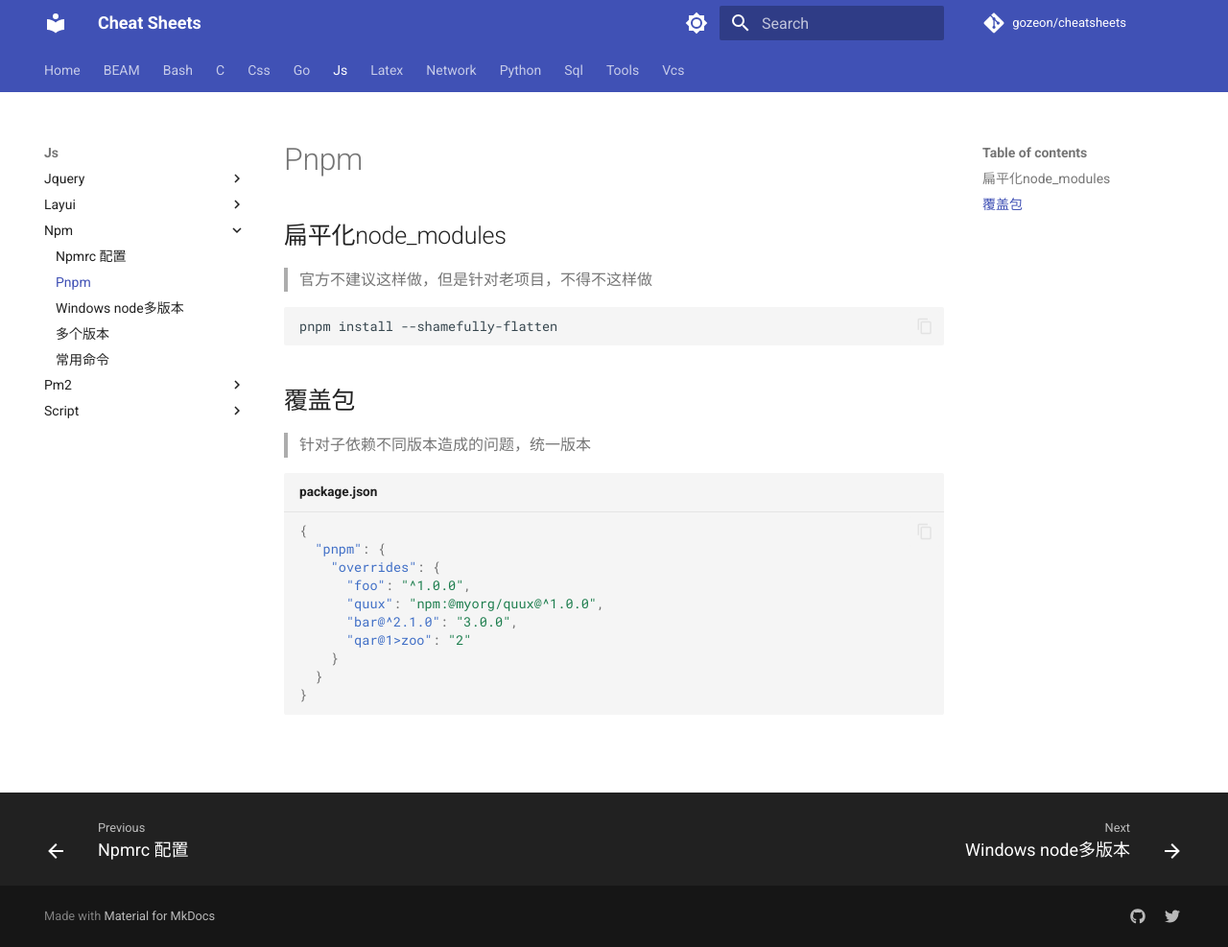
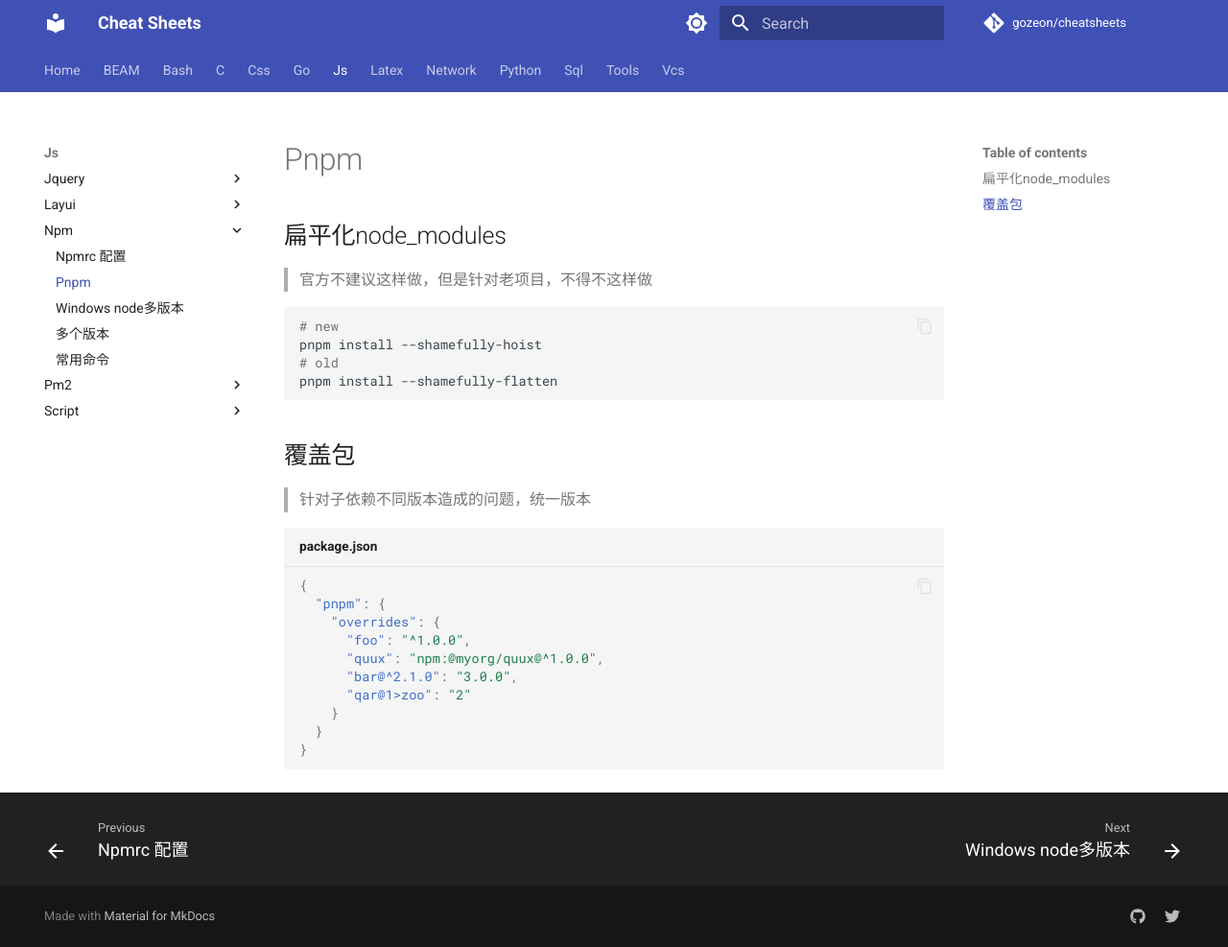
Before and after one commit to gozeon/cheatsheets, an MkDocs documentation site: the page built from docs/js/npm/pnpm.md, in a window 1280 px wide and 987 px high. Shown: the whole window at 96% size. Built offline with MkDocs 1.6.1 and Material for MkDocs 9.7.7, drawn with Linux system fonts in a browser that asks for light colours; comment, search, counter and statistics services are not loaded.

Commit message:
Update pnpm.md

````diff
--- a/docs/js/npm/pnpm.md
+++ b/docs/js/npm/pnpm.md
@@ -4,6 +4,9 @@
 > 官方不建议这样做，但是针对老项目，不得不这样做
 
 ```bash
+# new
+pnpm install --shamefully-hoist
+# old
 pnpm install --shamefully-flatten
 ```
 
````
